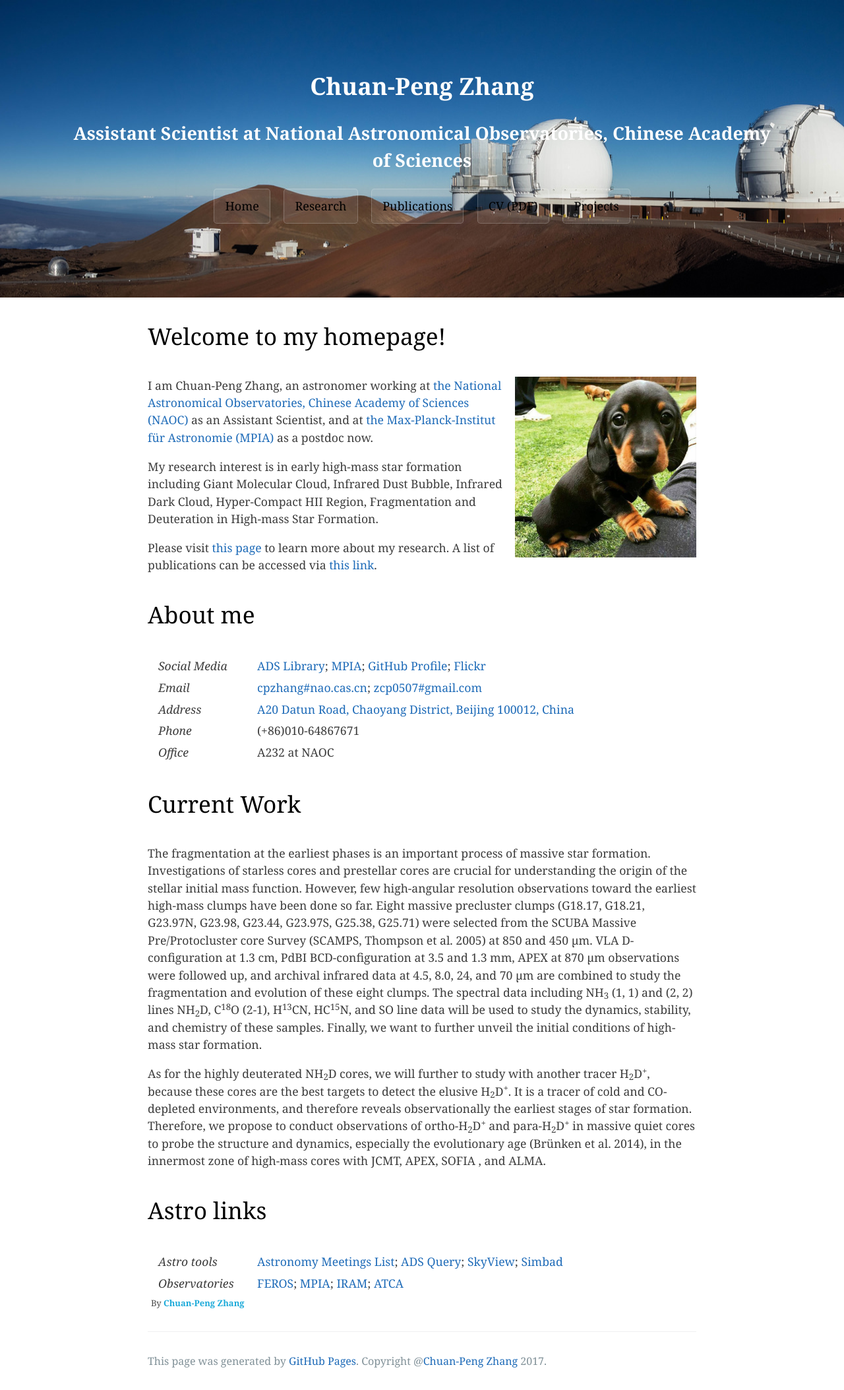
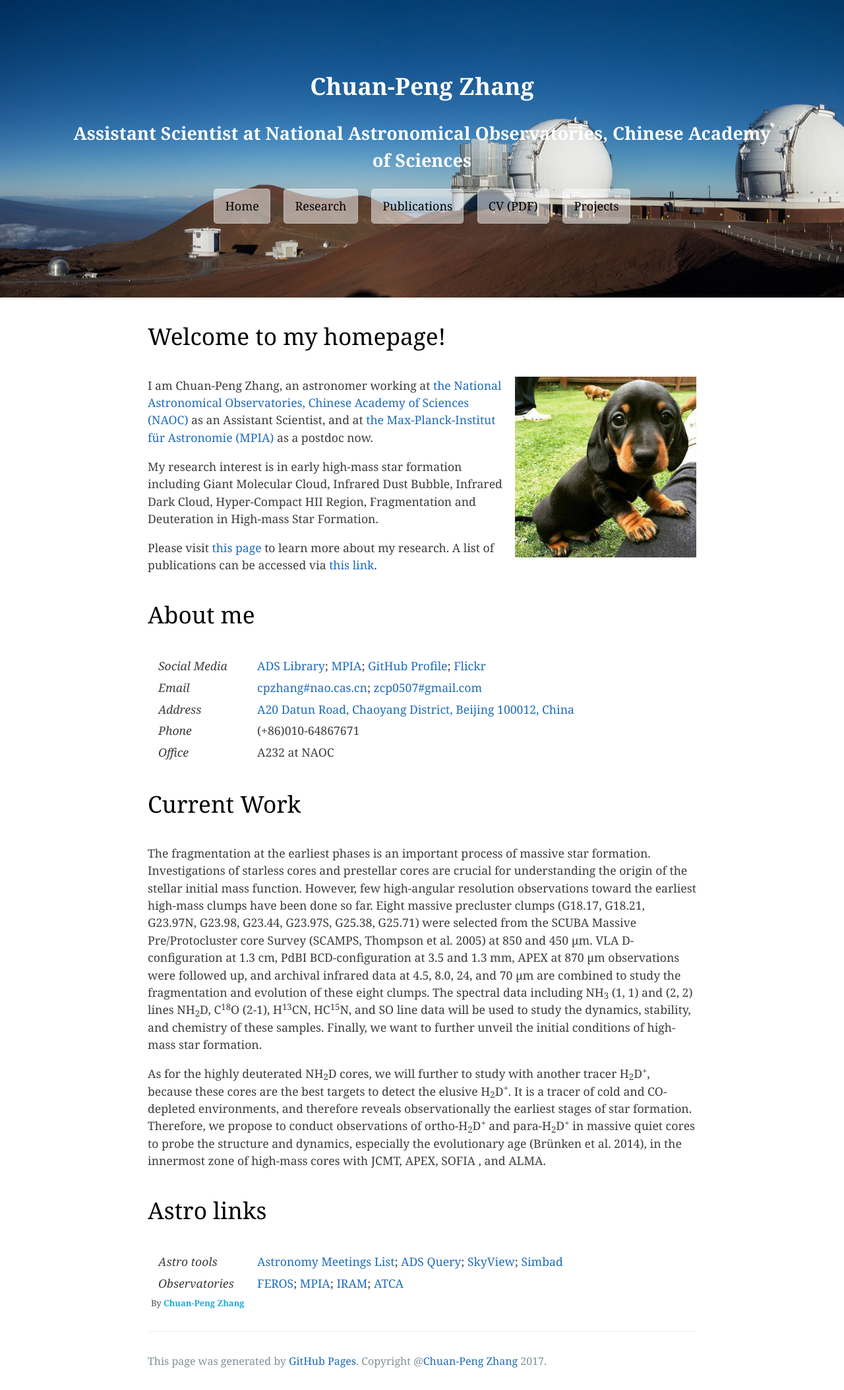
Before and after one commit to zcp521/zcp521.github.io, a Jekyll site: the page built from index.html, in a window 1280 px wide. Shown: the whole page at 66% size. Built offline with Jekyll 4.4.1, drawn with Linux system fonts in a browser that asks for light colours; the list of posts is cut into pages by our own code.

Commit message:
Initial commit

```diff
--- a/css/cayman.css
+++ b/css/cayman.css
@@ -19,7 +19,7 @@ a {
   display: inline-block;
   margin-bottom: 2rem;
   color: rgba(0, 0, 0, 1);
-  background-color: rgba(255, 255, 255, 0.08);
+  background-color: rgba(255, 255, 255, 0.5);
   border-color: rgba(255, 255, 255, 0.2);
   border-style: solid;
   border-width: 1px;
```
